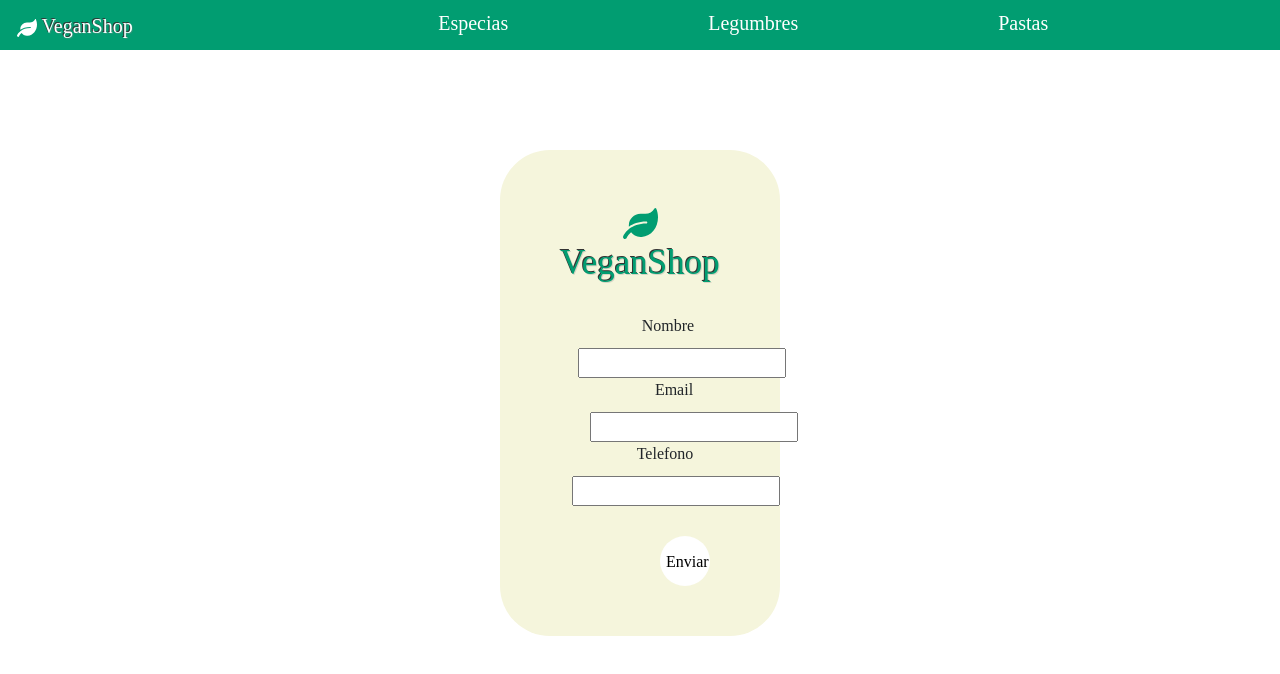
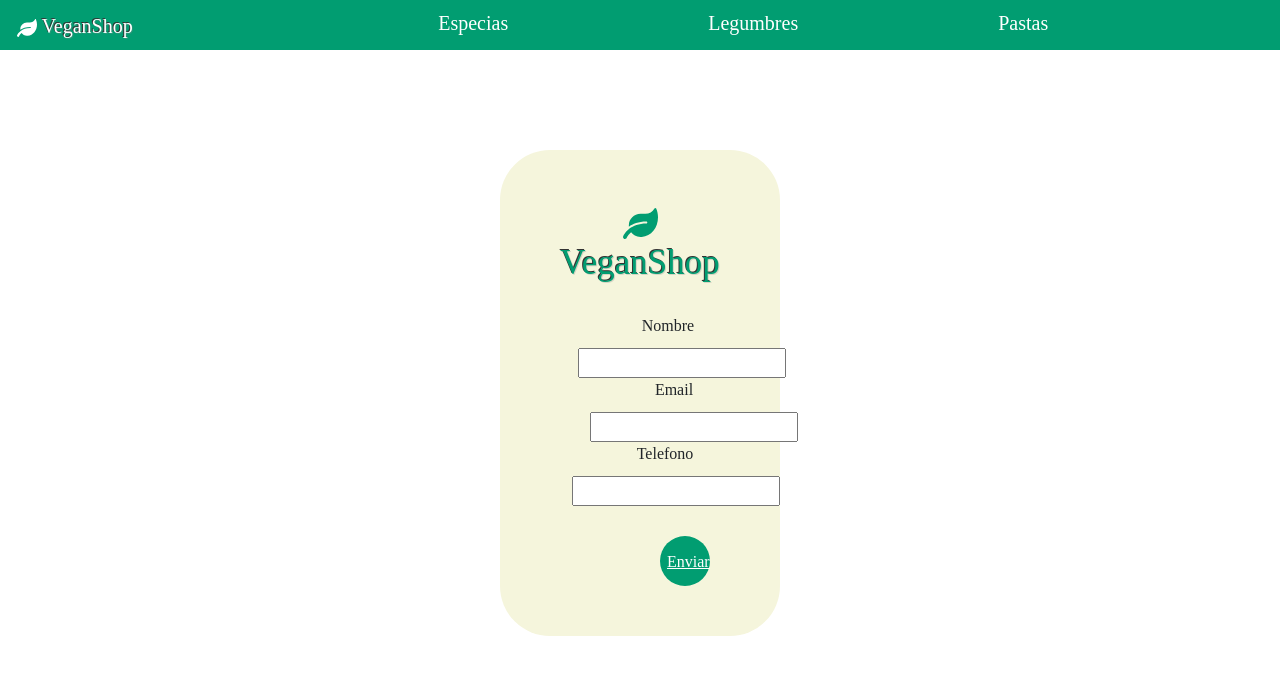
Before and after one commit to ClaraEnriquez26/React41080, a React (Create React App) app: page /checkout in a window 1280 px wide. Shown: the top 674 px of the page. Built offline with nearby package versions, Linux system fonts and the light colour scheme.

Commit message:
Proyecto final

```diff
--- a/package.json
+++ b/package.json
@@ -21,7 +21,7 @@
     "react-swal": "^4.0.0",
     "styled-components": "^5.3.5",
     "sweetalert": "^2.1.2",
-    "sweetalert2": "^11.4.30",
+    "sweetalert2": "^11.4.31",
     "web-vitals": "^2.1.4"
   },
   "scripts": {
--- a/src/Components/Checkout.css
+++ b/src/Components/Checkout.css
@@ -43,13 +43,15 @@
 }
 
 .buttonCheckout {
-    background-color: white;
+    background-color: rgb(1, 157, 113);
+    color: rgb(255, 255, 255);
     font-family: 'bebas neue';
     width: 50px;
     height: 50px;
     border-radius: 50px;
     margin-left: 110px;
     margin-top: 30px;
-    padding-top: 3px;
+    padding-top: 14px;
+    padding-left: 7px;
     border: none;
 }
--- a/src/Components/Checkout.js
+++ b/src/Components/Checkout.js
@@ -5,14 +5,15 @@ import { addDoc, collection, Timestamp, getDocs, query, documentId, where, write
 import { db } from '../Firebase/Index/Index'
 import './Checkout.css'
 import { FaLeaf } from "react-icons/fa";
-import Swal from "sweetalert2";
+import { Link } from "react-router-dom";
+import Swal from 'sweetalert2';
 
 
 const Checkout = () => {
-    const [ order, purchasedOrder ] = useState (0)
-    const { cart, clearCart, total } = useContext (CartContext)
+    const [ order, setOrder ] = useState (0)
+    const { cart, clearCart, getTotal } = useContext (CartContext)
     const [ orderNumber, setOrderNumber, name, setName, mail, setMail ] = useState ("");
-    const [ phone, setPhone ] = useState (0);
+    const [ phone, setPhone ] = useState ("");
 
     if (order === 1) {
         return (
@@ -23,16 +24,17 @@ const Checkout = () => {
         )
     }
 
-    const makeOrder = async () => {
+    const makeOrder = async (e) => {
         try {
+
             const detailOrder = {
                 buyer: {
-                    name: name,
-                    phone: phone,
-                    email: mail,
+                    name:  `${name}`,
+                    phone: {phone},
+                    email:  `${mail}`,
                 },
                 items: cart,
-                otal: `${total}`,
+                total: `${getTotal}`,
                 date: Timestamp.fromDate (new Date())
             }
 
@@ -70,13 +72,13 @@ const Checkout = () => {
                 const OrderN = orderCreated.id
                 clearCart ()
                 setOrderNumber (OrderN.id);
-                purchasedOrder (1)
+                setOrder (1)
             } else {
                 Swal.fire({
                     icon: 'error',
-                    title: 'Oops... Something went wrong!',
-                    text: 'One of the items you are trying to buy is out of stock',
-                  })
+                    title: 'Oops... Algo salió mal :(',
+                    text: 'Uno de los prodcutos que intenta comprar está fuera de stock',
+                    })
               }
         } catch (error) {
             console.log (error);
@@ -107,8 +109,8 @@ const Checkout = () => {
                 </label>
                 </div>
                 </div>
+                <Link to='/' type="submit" onClick = {makeOrder} className='buttonCheckout'> Enviar </Link>
             </form>
-            <button type = "submit" onClick = {makeOrder} className='buttonCheckout'> Enviar </button>
         </div>
     )
 }
```
Also changed, not shown: 1 other file (tests, documents, lock files or other folders).
